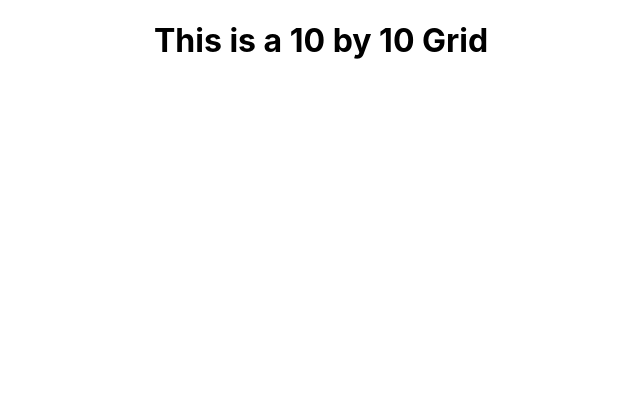
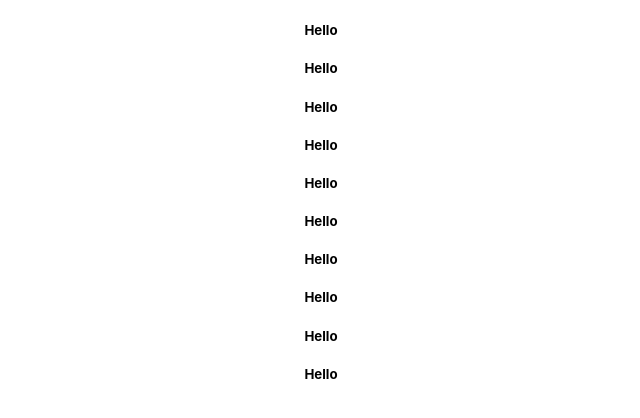
Before and after one commit to gregor-ovsenjak/djikstra, a React (Create React App) app: page / in a window 1280 px wide. Shown: the top 418 px of the page, without its empty margins (319-959 px from the left). Built offline with nearby package versions, Linux system fonts and the light colour scheme.

Commit message:
Embedded A grid with rows that say Hello to the app

```diff
--- a/src/components/Grid.js
+++ b/src/components/Grid.js
@@ -1,4 +1,5 @@
 import React, { Component } from 'react'
+import Row from './Row.js'
 
 export default class Grid extends Component {
     constructor(props){
@@ -9,10 +10,17 @@ export default class Grid extends Component {
 
         }
     }
+    CreateAGrid() {
+        var rows =  [];
+        for (var i = 0; i< this.state.rows; i++)  {
+            rows.push(<Row/>)
+        }
+        return (rows)
+    }
     render() {
         return (
-            <div>
-                <h1>This is a {this.state.rows} by {this.state.cols} Grid </h1>
+            <div id="Grid">
+                {this.CreateAGrid()}
             </div>
         )
     }
--- /dev/null
+++ b/src/components/Row.js
@@ -0,0 +1,11 @@
+import React, { Component } from 'react'
+
+export default class Row extends Component {
+    render() {
+        return (
+            <div>
+                <h5>Hello</h5>
+            </div>
+        )
+    }
+}
```
Also changed, not shown: 1 other file (tests, documents, lock files or other folders).
